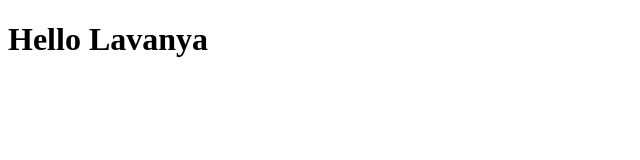
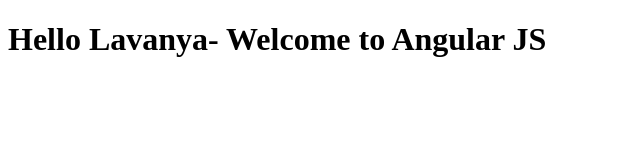
Before and after one commit to contactlavanya/angularjs-test, a plain HTML site: page index.html in a window 1280 px wide. Shown: the whole page, without its empty margins (0-640 px from the left). Drawn offline with Linux system fonts and the light colour scheme.

Commit message:
revised web file

```diff
--- a/index.html
+++ b/index.html
@@ -5,6 +5,6 @@
     <title>Hello Lavanya Good job</title>
   </head>
   <body>
-    <h1> Hello Lavanya</h1>
+    <h1> Hello Lavanya- Welcome to Angular JS</h1>
   </body>
 </html>
```
